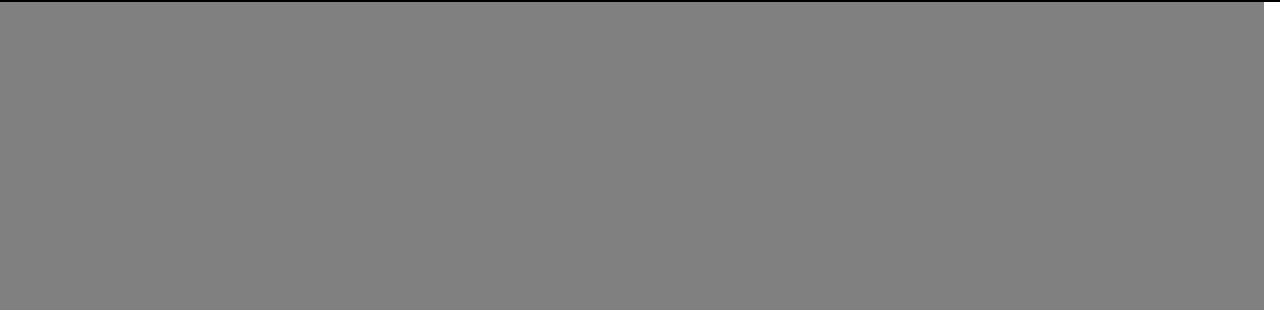
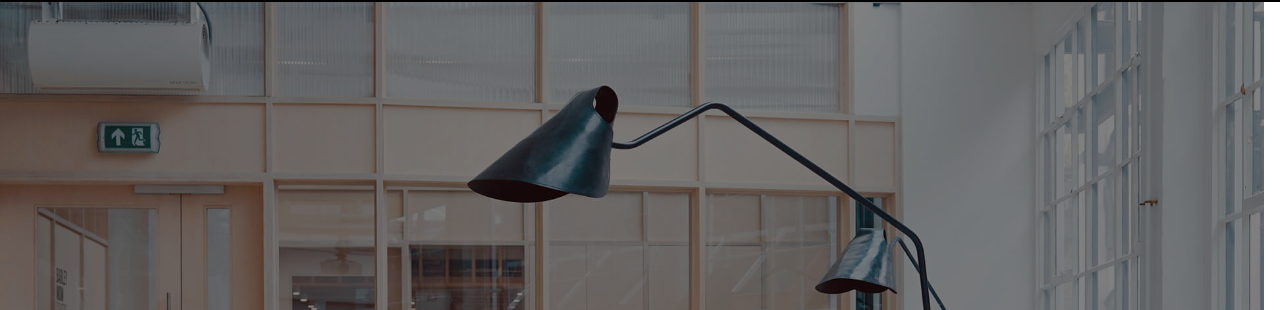
Before and after one commit to HarmeetSingh69/Maxim, a plain HTML site: page index.html in a window 1280 px wide. Shown: the part 84-394 px from the top of the page. Drawn offline with nearby package versions, Linux system fonts and the light colour scheme; the site is published under a folder, as on GitHub Pages, so addresses that start at the root find nothing.

Commit message:
Update style.css

```diff
--- a/style.css
+++ b/style.css
@@ -13,7 +13,7 @@
 }
 
 .section2{
-    background-image: url('/pics/hero-bg.jpg');
+    background-image: url("pics/hero-bg.jpg");
     background-size: cover;
     height: 100vh;
     width: 98.75vw;
```
